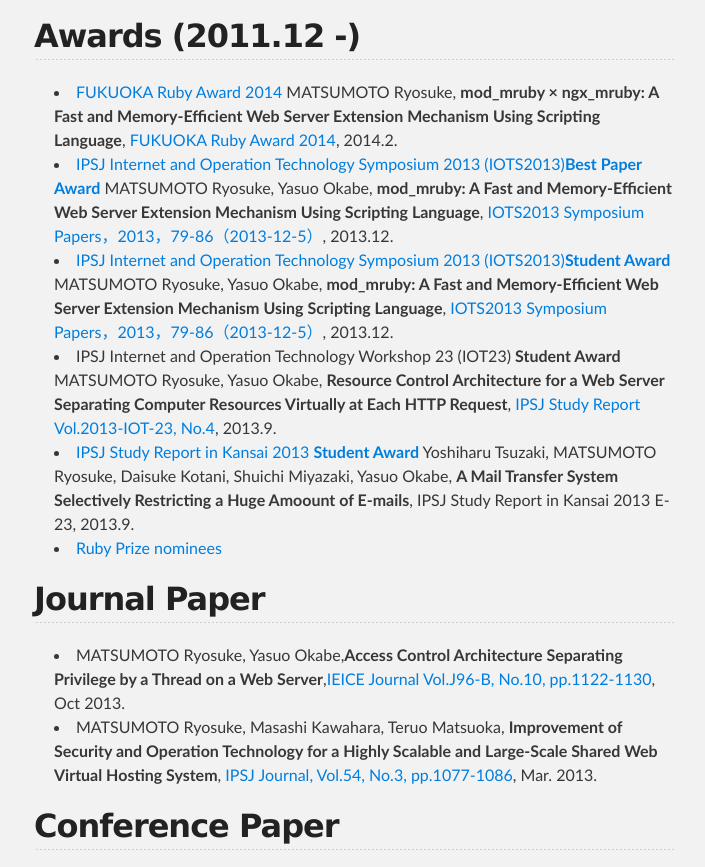
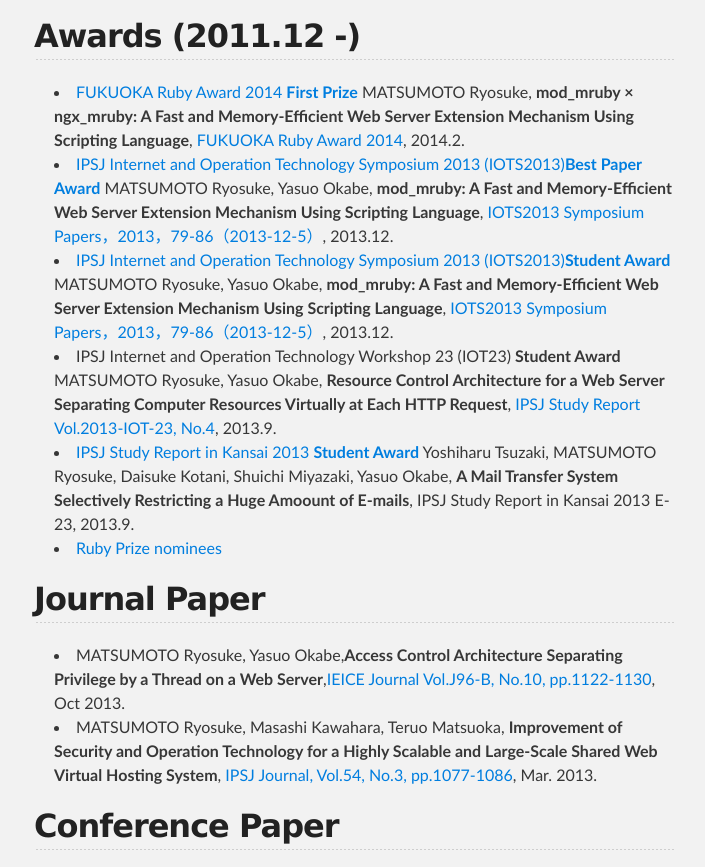
Before and after one commit to matsumoto-r/matsumotory-en, a plain HTML site: page index.html in a window 1280 px wide. Shown: the part 2135-3002 px from the top of the page, without its empty margins (286-991 px from the left). Drawn offline with Linux system fonts and the light colour scheme.

```diff
--- a/index.html
+++ b/index.html
@@ -119,7 +119,7 @@
 
 <ul>
 <li>
-<a href="http://www.digitalfukuoka.jp/events/22?locale=ja">FUKUOKA Ruby Award 2014</a> MATSUMOTO Ryosuke, <strong>mod_mruby × ngx_mruby:  A Fast and Memory-Efficient Web Server Extension Mechanism Using Scripting Language</strong>, <a href="http://www.digitalfukuoka.jp/events/22?locale=ja">FUKUOKA Ruby Award 2014</a>, 2014.2.</li>
+<a href="http://www.digitalfukuoka.jp/events/22?locale=ja">FUKUOKA Ruby Award 2014 <strong>First Prize</strong></a> MATSUMOTO Ryosuke, <strong>mod_mruby × ngx_mruby:  A Fast and Memory-Efficient Web Server Extension Mechanism Using Scripting Language</strong>, <a href="http://www.digitalfukuoka.jp/events/22?locale=ja">FUKUOKA Ruby Award 2014</a>, 2014.2.</li>
 <li>
 <a href="http://iot.ipsj.or.jp/iots/2013/award">IPSJ Internet and Operation Technology Symposium 2013 (IOTS2013)<strong>Best Paper Award</strong></a> MATSUMOTO Ryosuke, Yasuo Okabe, <strong>mod_mruby: A Fast and Memory-Efficient Web Server Extension Mechanism Using Scripting Language</strong>, <a href="http://id.nii.ac.jp/1001/00096443/">IOTS2013 Symposium Papers，2013，79-86（2013-12-5）</a>, 2013.12.</li>
 <li>
```
Also changed, not shown: params.json (+1 -1 lines).
